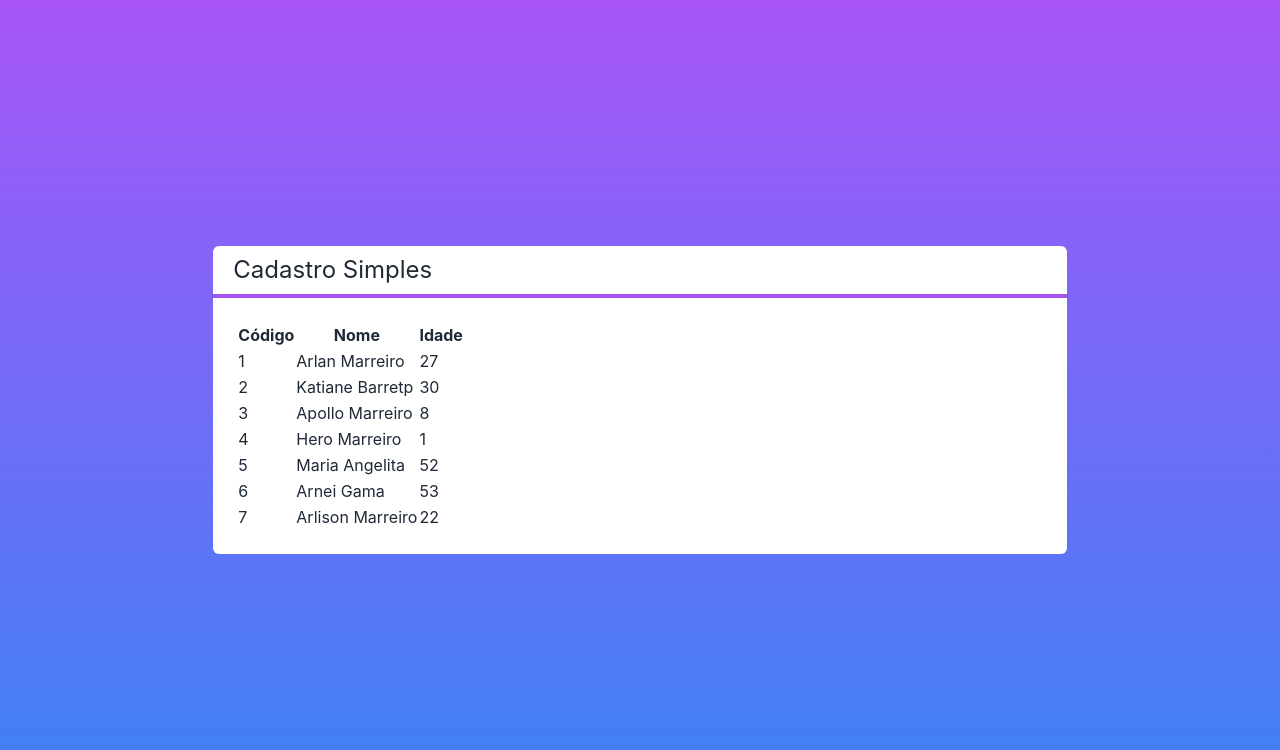
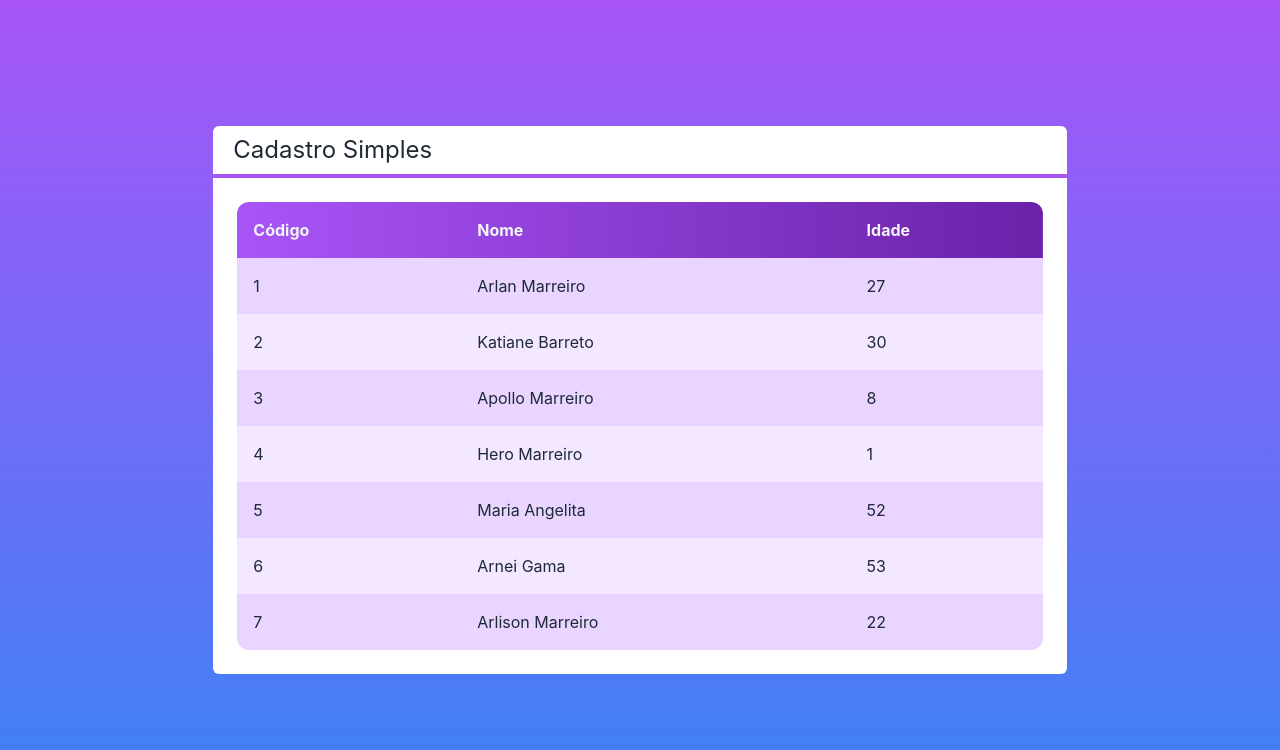
Before and after one commit to arlansonic/NextJS-Crud, a Next.js app: page / in a window 1280 px wide. Shown: the top 750 px of the page. Built offline with nearby package versions, Linux system fonts and the light colour scheme.

Commit message:
Atualizando Tabela e adicionando icones

```diff
--- /dev/null
+++ b/src/components/Icons.tsx
@@ -0,0 +1,11 @@
+export const IconeEdit = (
+    <svg xmlns="http://www.w3.org/2000/svg" className="h-6 w-6" fill="none" viewBox="0 0 24 24" stroke="currentColor" strokeWidth={2}>
+        <path strokeLinecap="round" strokeLinejoin="round" d="M11 5H6a2 2 0 00-2 2v11a2 2 0 002 2h11a2 2 0 002-2v-5m-1.414-9.414a2 2 0 112.828 2.828L11.828 15H9v-2.828l8.586-8.586z" />
+    </svg>
+)
+
+export const IconeDel = (
+    <svg xmlns="http://www.w3.org/2000/svg" className="h-6 w-6" fill="none" viewBox="0 0 24 24" stroke="currentColor" strokeWidth={2}>
+        <path strokeLinecap="round" strokeLinejoin="round" d="M19 7l-.867 12.142A2 2 0 0116.138 21H7.862a2 2 0 01-1.995-1.858L5 7m5 4v6m4-6v6m1-10V4a1 1 0 00-1-1h-4a1 1 0 00-1 1v3M4 7h16" />
+    </svg>
+)
--- a/src/components/Tabela.tsx
+++ b/src/components/Tabela.tsx
@@ -1,17 +1,23 @@
 import Cliente from '../core/Cliente'
+import { IconeDel, IconeEdit } from './Icons'
 
 interface TabelaProps {
     clientes: Cliente[]
+    clienteSelecionado?: (cliente: Cliente) => void
+    clienteExcluido?: (cliente: Cliente) => void
 }
 
 export default function Tabela(props: TabelaProps) {
 
+    const exibirAcoes = props.clienteExcluido || props.clienteSelecionado
+
     function renderizarCabecalho() {
         return (
             <tr>
-                <th>Código</th>
-                <th>Nome</th>
-                <th>Idade</th>
+                <th className='text-left p-4'>Código</th>
+                <th className='text-left p-4'>Nome</th>
+                <th className='text-left p-4'>Idade</th>
+                {exibirAcoes ? <th className='p-4'>Ações</th> : false}
             </tr>
         )
     }
@@ -19,19 +25,40 @@
     function renderizarDados() {
         return props.clientes?.map((cliente, i) => {
             return (
-                <tr key={cliente.id}>
-                    <td>{cliente.id}</td>
-                    <td>{cliente.nome}</td>
-                    <td>{cliente.idade}</td>
+                <tr key={cliente.id} className={`${i % 2 === 0 ? 'bg-purple-200' : 'bg-purple-100'}`}>
+                    <td className='text-left p-4'>{cliente.id}</td>
+                    <td className='text-left p-4'>{cliente.nome}</td>
+                    <td className='text-left p-4'>{cliente.idade}</td>
+                    {exibirAcoes ? renderizarAcoes(cliente) : false}
                 </tr>
             )
         })
     }
 
+
+    function renderizarAcoes(cliente: Cliente) {
+        return (
+            <td className={`flex`}>
+                {props.clienteSelecionado ? (
+                    <button className={`flex justify-center items-center text-green-600 rounded-full p-2 m-1 hover:bg-purple-50 `}>
+                        {IconeEdit}
+                    </button>
+                ) : false}
+
+                {props.clienteExcluido ? (
+                    <button className={`flex justify-center items-center text-red-500 rounded-full p-2 m-1 hover:bg-purple-50 `}>
+                        {IconeDel}
+                    </button>
+                ) : false}
+            </td>
+        )
+    }
+
+
     return (
-        <table>
+        <table className='w-full rounded-xl overflow-hidden'>
             {/* Cabeçalho Tabela */}
-            <thead>
+            <thead className={` text-gray-100 bg-gradient-to-r from-purple-500 to-purple-800`}>
                 {renderizarCabecalho()}
             </thead>
             <tbody>
--- a/src/pages/index.tsx
+++ b/src/pages/index.tsx
@@ -6,7 +6,7 @@
 
   const clientes = [
     new Cliente('Arlan Marreiro', 27, '1'),
-    new Cliente('Katiane Barretp', 30, '2'),
+    new Cliente('Katiane Barreto', 30, '2'),
     new Cliente('Apollo Marreiro', 8, '3'),
     new Cliente('Hero Marreiro', 1, '4'),
     new Cliente('Maria Angelita', 52, '5'),
```
